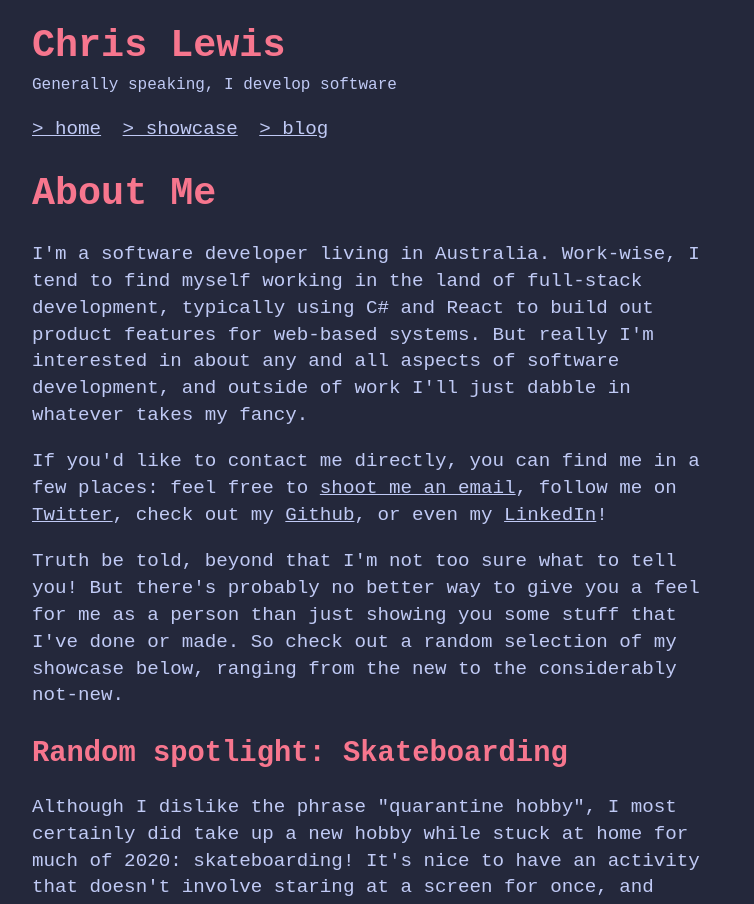
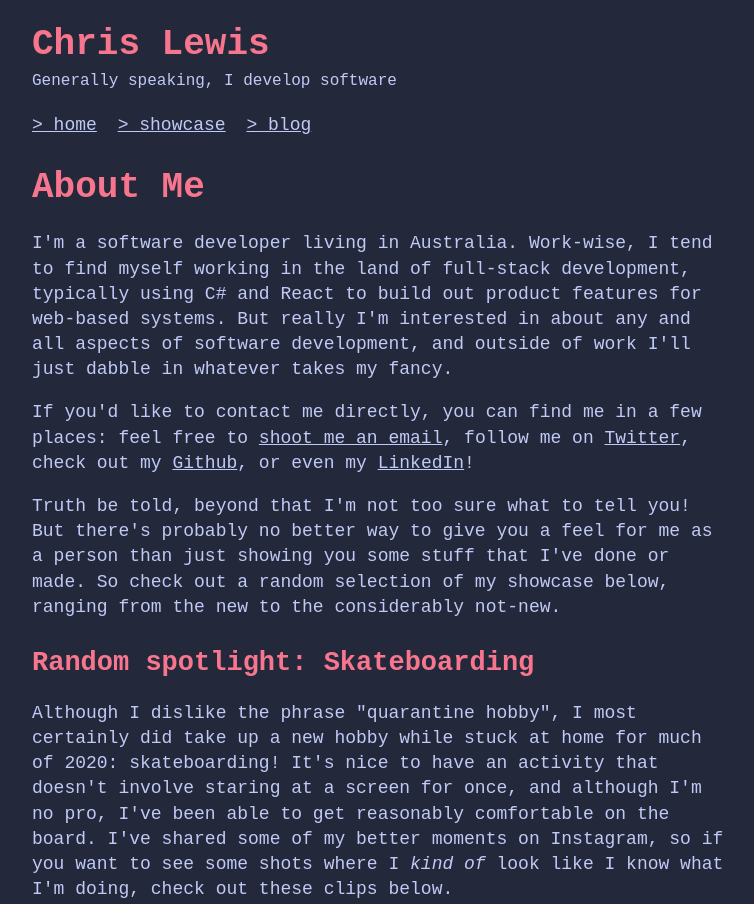
Before and after one commit to chrislewisdev/chrislewisdev, a Jekyll site: the page built from index.html, in a window 1280 px wide. Shown: the top 904 px of the page, without its empty margins (258-1012 px from the left). Built offline with Jekyll 4.4.1, drawn with Linux system fonts in a browser that asks for light colours.

Commit message:
Experiment with font size

```diff
--- a/assets/css/style.scss
+++ b/assets/css/style.scss
@@ -9,25 +9,25 @@ body {
     color: #c0caf5;
     margin: 0;
     font-family: monospace;
-    font-size: 1.2rem;
+    font-size: 18px;
     line-height: 1.4;
     min-height: 100vh;
     display: flex;
     flex-direction: column;
 }
 
-@media screen and (max-width:700px) {
-    body {
-        font-size: 1rem;
-    }
+// @media screen and (max-width:700px) {
+//     body {
+//         font-size: 1rem;
+//     }
 
-    .header p {
-        font-size: 0.8rem;
-    }
-}
+//     .header p {
+//         font-size: 0.8rem;
+//     }
+// }
 
 .container {
-    max-width: 92%;
+    max-width: 95%;
     margin: 0 auto 0 auto;
 }
 
@@ -44,7 +44,7 @@ body {
     }
 
     p {
-        font-size: 1rem;
+        font-size: 16px;
         margin-top: 0;
     }
 
```
